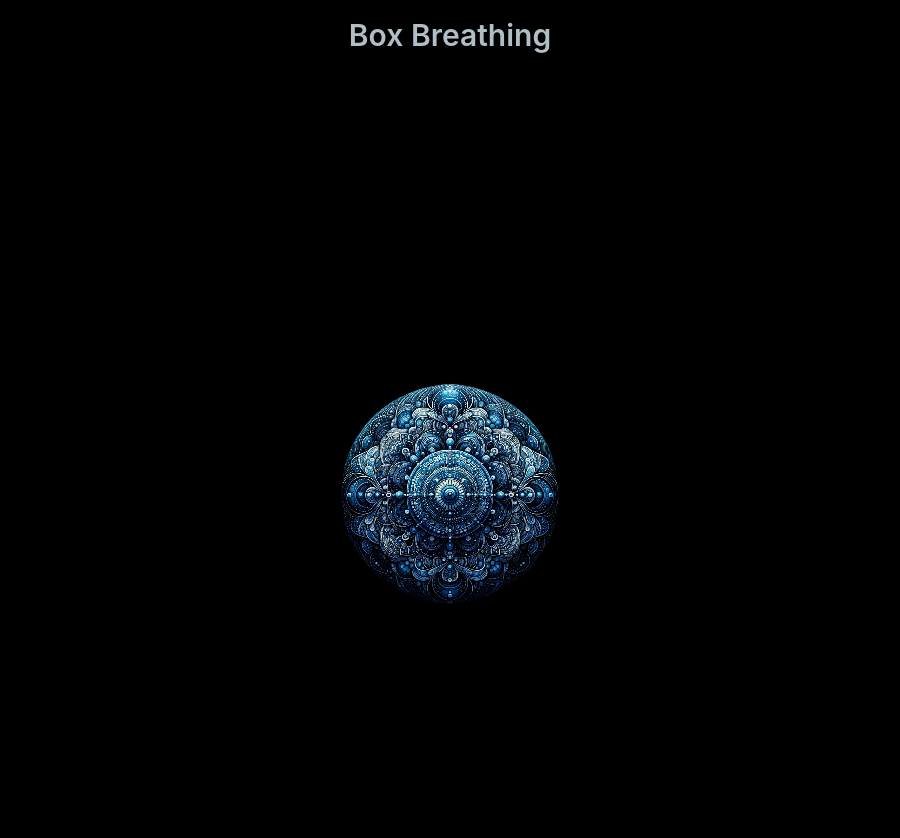
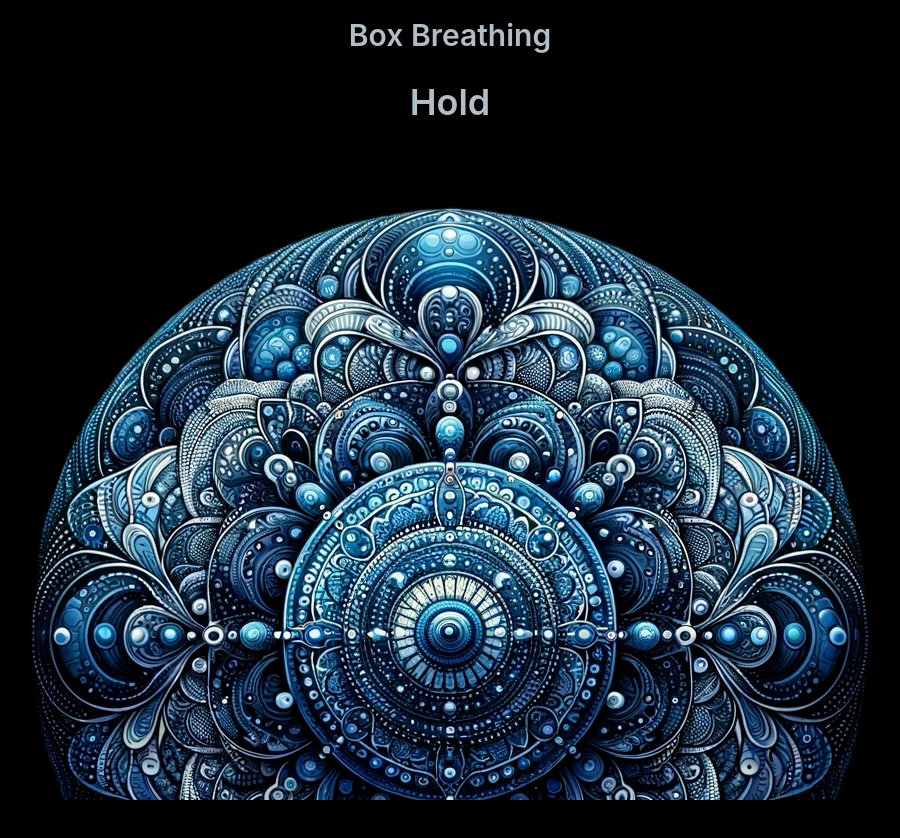
Before and after one commit to MaxSchollum/BoxBreathing, a React (Create React App) app: page /med in a window 1280 px wide. Shown: the top 838 px of the page, without its empty margins (190-1090 px from the left). After the commit the page ends 800 px from the top, so only its background shows below. Built offline with nearby package versions, Linux system fonts and the light colour scheme.

Commit message:
formatting of entire thing

```diff
--- a/src/App.js
+++ b/src/App.js
@@ -9,9 +9,9 @@ function App() {
   return (
     <TimeProvider>
     <Router>
-    <div className="container">
+    <div className="main-container">
         <Header />
-            <div >
+            <div className='no-header-container'>
               <Routes>
                 <Route exact path="/" element={<HomePage />} />
                   <Route path="/med" element={<Meditation />}/>
--- a/src/Pages/Meditation.jsx
+++ b/src/Pages/Meditation.jsx
@@ -8,8 +8,7 @@ function Meditation() {
   const [stage, setStage] = useState(1);
   const {timing} = useContext(TimeContext)
   const seconds = timing*1000
-  const durationSeconds = timing; // Assuming 'timing' is in seconds
-  // const [remainingTime, setRemainingTime] = useState(timing)
+  const durationSeconds = timing;
 
   const dynamicStyleGrow = {
     transition: `transform ${durationSeconds}s cubic-bezier(0.4, 0, 0.2, 1)`, // Dynamic transition with custom timing function
@@ -65,51 +64,6 @@ function Meditation() {
     }
   }, [stage]);
 
-// OLD
-    // useEffect(() => {
-    //   if (stage === 1) {
-    //     setPlaySound1(true)
-    //   } else {
-    //     setPlaySound1(false)
-    //   }
-    // }, [stage])
-
-    // useEffect (() => {
-    //   if (playSound1) {
-    //     // gong2.pause()
-    //     gong1.play()
-    //   }
-    // }, [playSound1])
-
-    // useEffect(() => {
-    //   if (stage === 3) {
-    //     setPlaySound2(true)
-    //   } else {
-    //     setPlaySound2(false)
-    //   }
-    // }, [stage])
-
-    // useEffect (() => {
-    //   if (playSound2) {
-    //     // gong1.pause()
-    //     gong2.play()
-    //   }
-    // }, [playSound2])
-
-    // var countDown = () => {
-    //   if (remainingTime > 0) {
-    //     const timer = setTimeout(() => setRemainingTime(remainingTime - 1), 1000);
-    //     return () => clearTimeout(timer);
-    //   } else {
-    //     // Reset remaining time when it reaches 0
-    //     setRemainingTime(timing);
-    // }
-    // }
-
-    // useEffect(() => {
-    //   countDown(); // Call countDown function here
-    // });
-
   useEffect(() => {
     let timer1;
     let timer2;
@@ -139,8 +93,10 @@ function Meditation() {
     <>
       <style>{dynamicKeyframes}</style>
       <div className="container">
-        <div className="text" style={{position: 'relative', zIndex: 1000}}>
-          {textToDisplay()}</div>
+        <div className="breathetext" style={{position: 'relative', zIndex: 1000}}>
+          {textToDisplay()}
+        </div>
+        <div className='med-img'>
           <img
             src={pic}
             alt="Meditation"
@@ -148,6 +104,7 @@ function Meditation() {
             style={stage === 1 ? dynamicStyleGrow : stage === 3 ? dynamicStyleShrink : null}
           />
         </div>
+      </div>
     </>
   );
 }
--- a/src/index.css
+++ b/src/index.css
@@ -15,13 +15,38 @@ code {
 }
 
 /* Main container */
-.container {
+.main-container {
   display: flex;
   flex-direction: column;
   align-items: center;
-  justify-content: center;
+  justify-content: flex-start;
   height: 100vh;
   width: 100vw;
+  overflow: hidden;
+}
+
+.no-header-container {
+  display: flex;
+  flex-grow: 1;
+  flex-direction: column;
+  align-items: center;
+  justify-content: center;
+}
+
+.text-image-container {
+  display: flex;
+  flex-grow: 1;
+  flex-direction: column;
+  align-items: center;
+  justify-content: center;
+}
+
+.med-img {
+  display: flex;
+  flex-grow: 1;
+  flex-direction: column;
+  align-items: center;
+  justify-content: center;
 }
 
 /* Text styles */
@@ -30,11 +55,24 @@ code {
   flex-direction: column;
   align-items: center;
   justify-content: center;
-  margin-bottom: 20px;
   font-size: 24px;
   color: #b0bec5;
   font-weight: 600;
 }
+
+.breathetext {
+  display: flex;
+  flex-direction: column;
+  align-items: center;
+  justify-content: center;
+  font-size: 36px;
+  color: #b0bec5;
+  font-weight: 600;
+  margin-top: 10px;
+  display: flex;
+  width: 100%
+}
+
 
 .stage-4 {
   transform: scale(0.2);
@@ -49,7 +87,6 @@ header {
   align-items: center;
   z-index: 2;
   color: white;
-  margin-top: 70px;
 }
 
 .header-text {
@@ -68,7 +105,6 @@ header {
   flex-direction: column;
   align-items: center;
   justify-content: center;
-  height: 100vh;
   background-color: black;
   color: #b0bec5;
   font-family: 'Roboto', sans-serif;
```
Also changed, not shown: 1 other file (tests, documents, lock files or other folders). Lines whose indentation alone changed are shown as unchanged.
